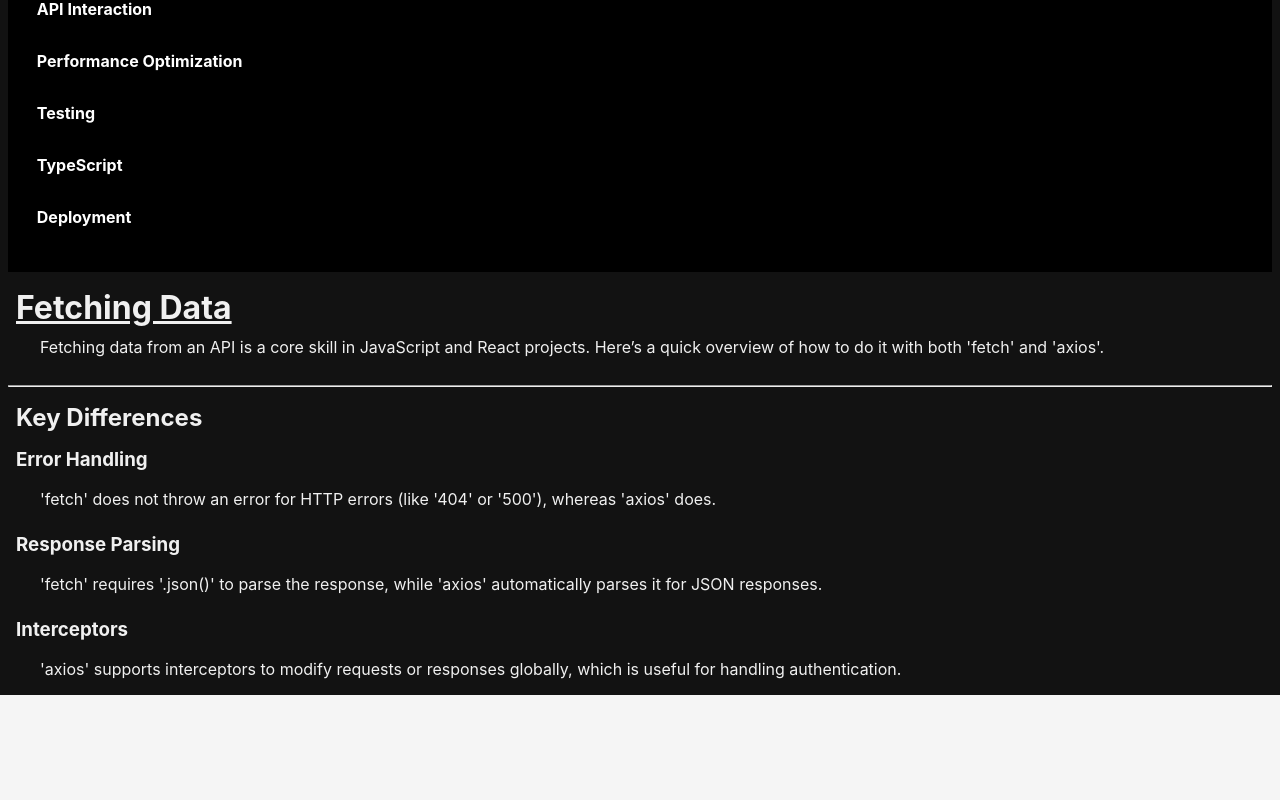
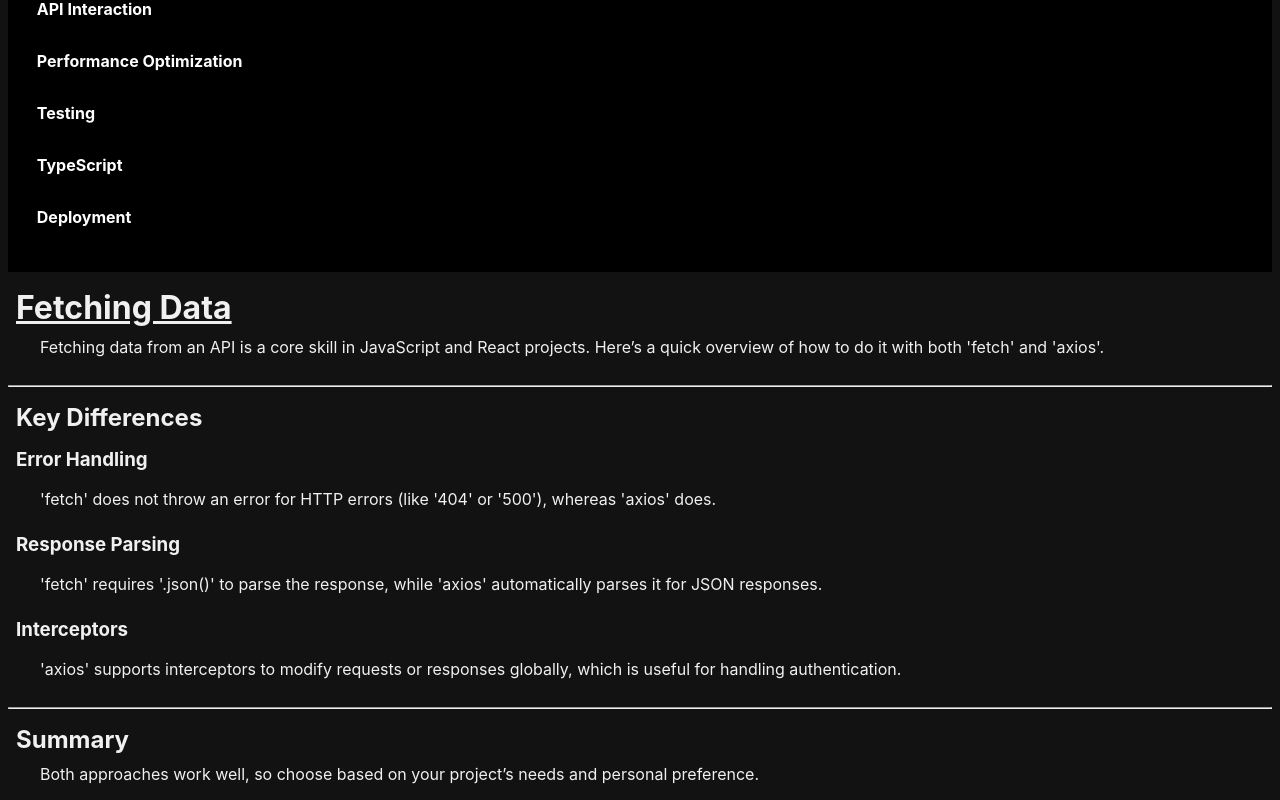
Before and after one commit to rees-kyle/react_showcase, a React (Create React App) app in the folder project/: page /react_showcase/fetching-data in a window 1280 px wide. Shown: the part 547-1347 px from the top of the page. Before the commit the page ends 1242 px from the top, so only its background shows below. Built offline with nearby package versions, Linux system fonts and the light colour scheme.

Commit message:
Add Summary component
- Added component file.
- Added to index in components folder.
- Imported and added component to page.

```diff
--- /dev/null
+++ b/project/src/components/api_interaction/fetching_data/Summary.js
@@ -0,0 +1,14 @@
+const Summary = () => {
+    return (
+        <div>
+            <br/>
+            <hr/>
+            <h2>Summary</h2>
+            <p>
+                Both approaches work well, so choose based on your project’s needs and personal preference.
+            </p>
+        </div>
+    );
+};
+
+export default Summary;
--- a/project/src/components/api_interaction/fetching_data/index.js
+++ b/project/src/components/api_interaction/fetching_data/index.js
@@ -1,2 +1,3 @@
 export { default as FetchingData } from './FetchingData';
 export { default as KeyDifferences } from './KeyDifferences';
+export { default as Summary } from './Summary';
--- a/project/src/pages/api_interaction/FetchingDataPage.js
+++ b/project/src/pages/api_interaction/FetchingDataPage.js
@@ -1,6 +1,7 @@
 import {
   FetchingData,
-  KeyDifferences
+  KeyDifferences,
+  Summary
 } from '../../components/api_interaction/fetching_data';
 
 const FetchingDataPage = () => {
@@ -8,6 +9,7 @@ const FetchingDataPage = () => {
     <>
       <FetchingData />
       <KeyDifferences />
+      <Summary />
     </>
   );
 };
```
